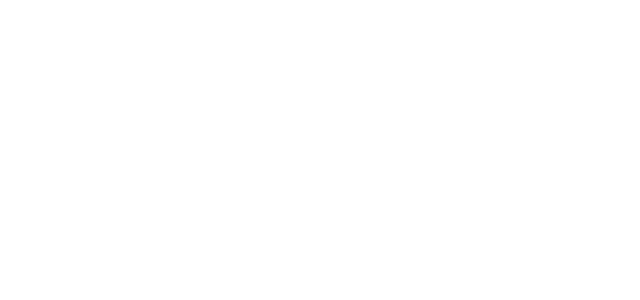
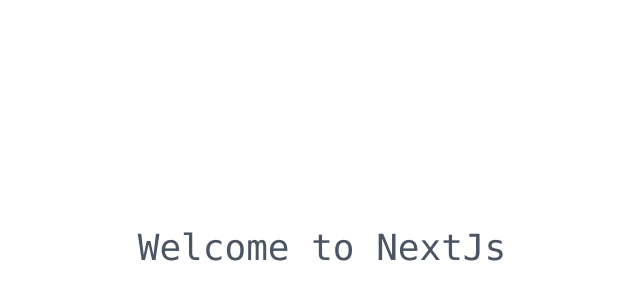
Before and after one commit to horisanLog/nextjs_app, a Next.js app: page / in a window 1280 px wide. Shown: the part 152-452 px from the top of the page, without its empty margins (318-958 px from the left). Built offline with nearby package versions, Linux system fonts and the light colour scheme.

Commit message:
main設定

```diff
--- a/components/Layout.js
+++ b/components/Layout.js
@@ -8,10 +8,11 @@
         <title>{title}</title>
       </Head>
       <header>
-        <nav className='bg-gray-800 w-screen'>
-
-        </nav>
+        <nav className='bg-gray-800 w-screen'></nav>
       </header>
+      <main className="flex flex-1 justify-center items-center flex-col w-screen">
+        {children}
+      </main>
     </div>
   );
 }
```
